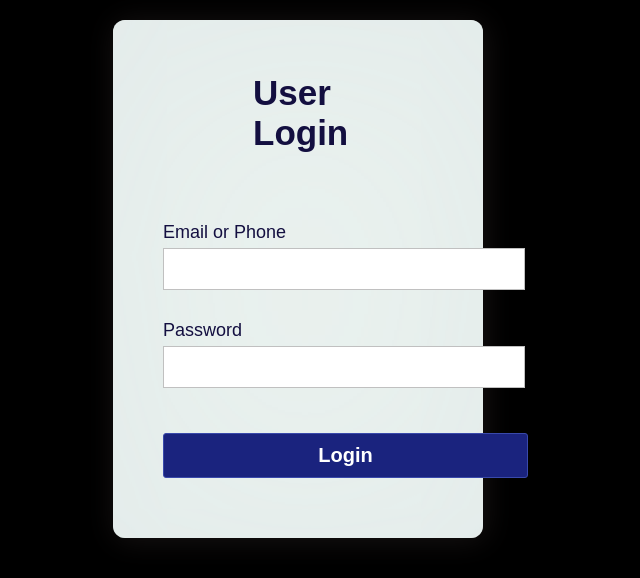
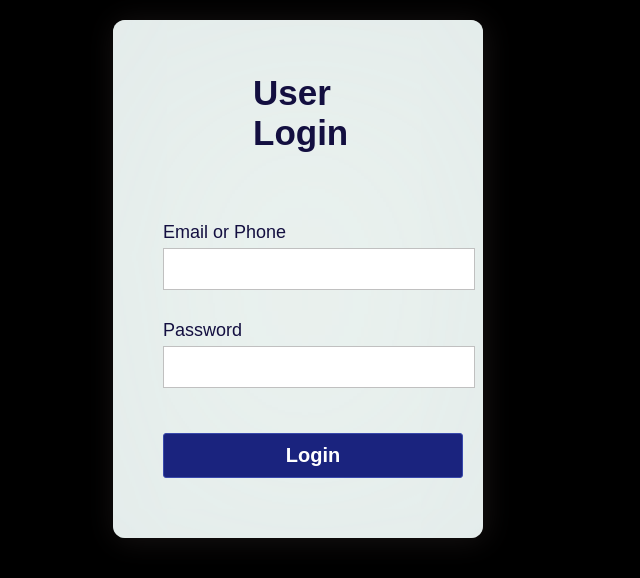
Before and after one commit to rmitrovski/divorce-web-app, a PHP site: page /login.html in a window 1280 px wide. Shown: the top 578 px of the page, without its empty margins (342-982 px from the left). Run offline with PHP 8.4, Linux system fonts and the light colour scheme.

Commit message:
fix login form

```diff
--- a/style.css
+++ b/style.css
@@ -94,7 +94,7 @@ input[type="file"] {
 }
 .login_form input{
 	height: 40px;
-	width: 350px;
+	width: 300px;
 	padding: 0 5px;
 	font-size: 18px;
 	outline: none;
@@ -106,7 +106,7 @@ input[type="file"] {
 .login_form button{
 	margin: 45px 0 30px 0;
 	height: 45px;
-	width: 365px;
+	width: 300px;
 	font-size: 20px;
 	color: white;
 	outline: none;
@@ -123,7 +123,7 @@ input[type="file"] {
 .login_form #email_error,
 .login_form #pass_error{
 	margin-top: 5px;
-	width: 345px;
+	width: 350px;
 	font-size: 18px;
 	color: #C62828;
 	background: rgba(255,0,0,0.1);
```
